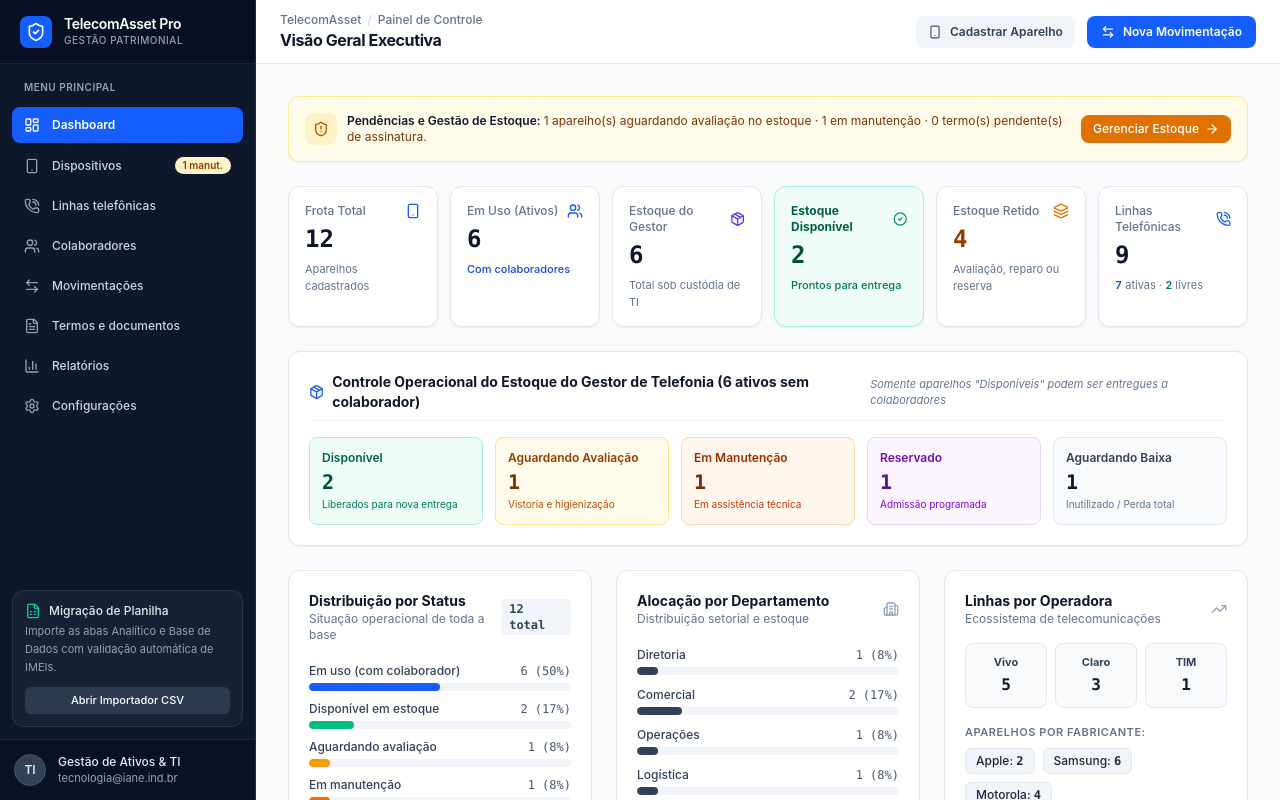
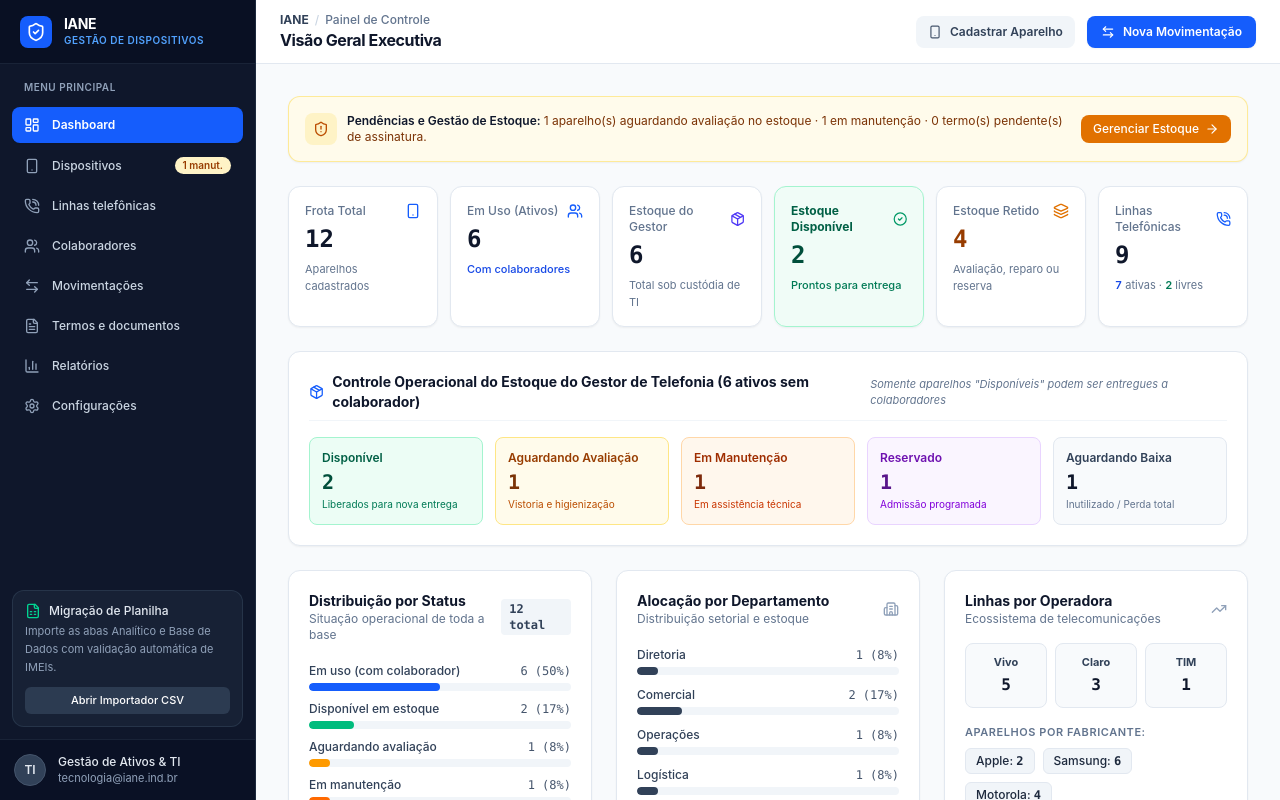
Before and after one commit to tecnologiaiane/iane_devices, a React (Vite) app: page / in a window 1280 px wide. Shown: the top 800 px of the page. Built offline with nearby package versions, Linux system fonts and the light colour scheme.

Commit message:
feat(branding): altera o nome oficial da aplicação para 'IANE - Gestão de Dispositivos'

```diff
--- a/docker-compose.yml
+++ b/docker-compose.yml
@@ -27,7 +27,7 @@ services:
       - telecom_net
 
   # ----------------------------------------------------------------------------
-  # 2. Aplicação Web TelecomAsset Pro (Backend Express + Frontend React)
+  # 2. Aplicação Web IANE - Gestão de Dispositivos (Backend Express + Frontend React)
   # ----------------------------------------------------------------------------
   app:
     build:
--- a/index.html
+++ b/index.html
@@ -3,10 +3,10 @@
   <head>
     <meta charset="UTF-8" />
     <meta name="viewport" content="width=device-width, initial-scale=1.0" />
-    <title>TelecomAsset Pro - Gestão de Ativos de Telefonia Móvel</title>
-    <meta name="description" content="Sistema corporativo para gestão de ativos de telefonia móvel, controle de dispositivos, linhas telefônicas, termos e movimentações patrimoniais." />
-    <meta property="og:title" content="TelecomAsset Pro - Gestão de Ativos de Telefonia Móvel" />
-    <meta property="og:description" content="Sistema corporativo para gestão de ativos de telefonia móvel, controle de dispositivos, linhas telefônicas, termos e movimentações patrimoniais." />
+    <title>IANE - Gestão de Dispositivos</title>
+    <meta name="description" content="Sistema corporativo IANE para controle patrimonial de dispositivos móveis, linhas corporativas, termos e movimentações." />
+    <meta property="og:title" content="IANE - Gestão de Dispositivos" />
+    <meta property="og:description" content="Sistema corporativo IANE para controle patrimonial de dispositivos móveis, linhas corporativas, termos e movimentações." />
     <meta property="og:type" content="website" />
     <meta name="twitter:card" content="summary_large_image" />
     <link rel="preconnect" href="https://fonts.googleapis.com">
--- a/server.ts
+++ b/server.ts
@@ -322,7 +322,7 @@ async function startServer() {
   }
 
   app.listen(PORT, '0.0.0.0', () => {
-    console.log(`🚀 [TelecomAsset Pro] Servidor ativo em http://0.0.0.0:${PORT}`);
+    console.log(`🚀 [IANE - Gestão de Dispositivos] Servidor ativo em http://0.0.0.0:${PORT}`);
   });
 }
 
--- a/src/components/Header.tsx
+++ b/src/components/Header.tsx
@@ -26,7 +26,7 @@ export const Header: React.FC<HeaderProps> = ({
   onOpenMovementModal,
   onOpenDeviceModal,
 }) => {
-  const info = TAB_TITLES[activeTab] || { title: 'TelecomAsset Pro', category: 'Gestão' };
+  const info = TAB_TITLES[activeTab] || { title: 'IANE - Gestão de Dispositivos', category: 'Gestão' };
 
   return (
     <header className="sticky top-0 z-30 bg-white/95 backdrop-blur-xs border-b border-slate-200 h-16 px-4 sm:px-6 flex items-center justify-between gap-4">
@@ -42,7 +42,7 @@ export const Header: React.FC<HeaderProps> = ({
 
         <div className="flex flex-col min-w-0">
           <div className="flex items-center gap-1.5 text-xs text-slate-500 font-medium">
-            <span className="hidden sm:inline">TelecomAsset</span>
+            <span className="hidden sm:inline font-bold text-slate-700">IANE</span>
             <span className="hidden sm:inline text-slate-300">/</span>
             <span className="truncate">{info.category}</span>
           </div>
--- a/src/components/Sidebar.tsx
+++ b/src/components/Sidebar.tsx
@@ -117,11 +117,11 @@ export const Sidebar: React.FC<SidebarProps> = ({
               <ShieldCheck className="w-5 h-5 text-white" />
             </div>
             <div className="flex flex-col">
-              <span className="font-semibold text-sm tracking-tight text-white leading-tight">
-                TelecomAsset Pro
+              <span className="font-bold text-sm tracking-tight text-white leading-tight">
+                IANE
               </span>
-              <span className="text-[10px] text-slate-400 font-medium uppercase tracking-wider">
-                Gestão Patrimonial
+              <span className="text-[10px] text-blue-400 font-semibold uppercase tracking-wider">
+                Gestão de Dispositivos
               </span>
             </div>
           </div>
--- a/src/components/modals/TermViewerModal.tsx
+++ b/src/components/modals/TermViewerModal.tsx
@@ -90,10 +90,10 @@ export const TermViewerModal: React.FC<TermViewerModalProps> = ({
               </div>
               <div>
                 <h2 className="text-base font-bold uppercase tracking-tight text-slate-900">
-                  Sistema de Gestão Patrimonial Corporativa
+                  IANE — Gestão de Dispositivos
                 </h2>
                 <p className="text-xs text-slate-600">
-                  Departamento de Tecnologia da Informação & Telecomunicações
+                  IANE Indústria e Comércio — Departamento de TI
                 </p>
               </div>
             </div>
@@ -114,7 +114,7 @@ export const TermViewerModal: React.FC<TermViewerModalProps> = ({
               {term.title}
             </h1>
             <p className="text-xs text-slate-500 italic mt-0.5">
-              Ref.: Atribuição e Custódia de Ativo de Telecomunicação Móvel Corporativo
+              Ref.: Atribuição e Custódia de Dispositivo Móvel Corporativo — IANE
             </p>
           </div>
 
--- a/src/views/ReportsView.tsx
+++ b/src/views/ReportsView.tsx
@@ -158,7 +158,7 @@ export const ReportsView: React.FC = () => {
       // Generic fallback
       const headers = ['Identificador', 'Descrição', 'Status', 'Responsável', 'Departamento'];
       const rows = devices.map(d => [d.assetTag, `${d.brand} ${d.model}`, d.status, d.currentCollaboratorName || 'Estoque', d.currentDepartment || '']);
-      downloadCsv(`Relatorio_Telecom_${timestamp}.csv`, [headers, ...rows]);
+      downloadCsv(`Relatorio_IANE_Dispositivos_${timestamp}.csv`, [headers, ...rows]);
     }
   };
 
--- a/src/views/SettingsView.tsx
+++ b/src/views/SettingsView.tsx
@@ -47,7 +47,7 @@ export const SettingsView: React.FC<SettingsViewProps> = ({
     const url = URL.createObjectURL(blob);
     const link = document.createElement('a');
     link.href = url;
-    link.download = `backup_telecomasset_${new Date().toISOString().split('T')[0]}.json`;
+    link.download = `backup_iane_dispositivos_${new Date().toISOString().split('T')[0]}.json`;
     link.click();
   };
 
```
Also changed, not shown: 1 other file (tests, documents, lock files or other folders).
